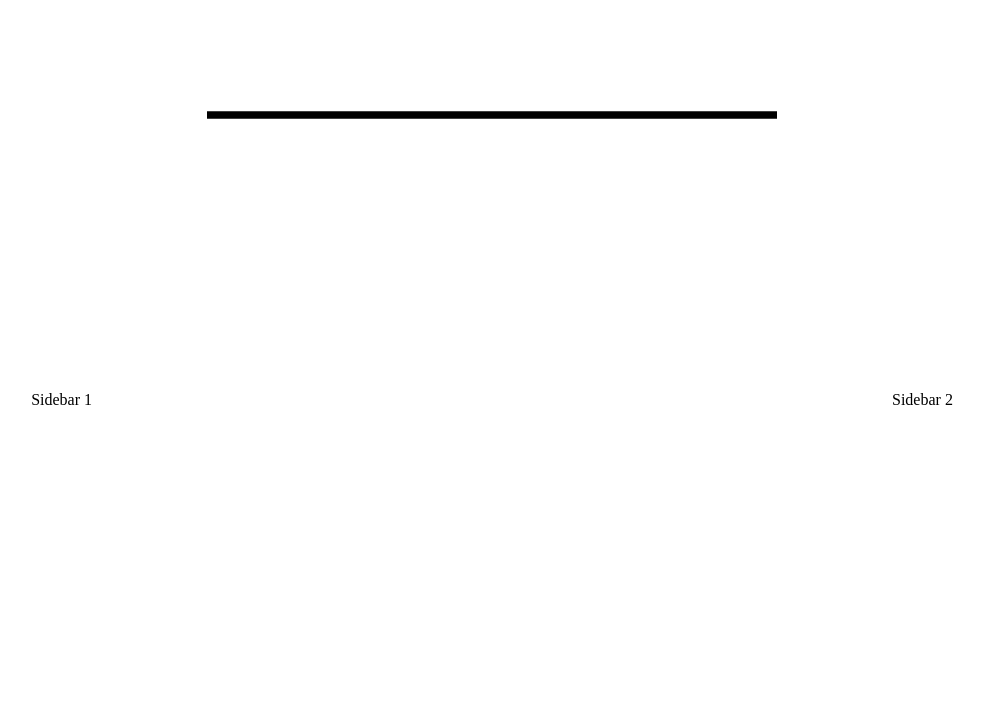
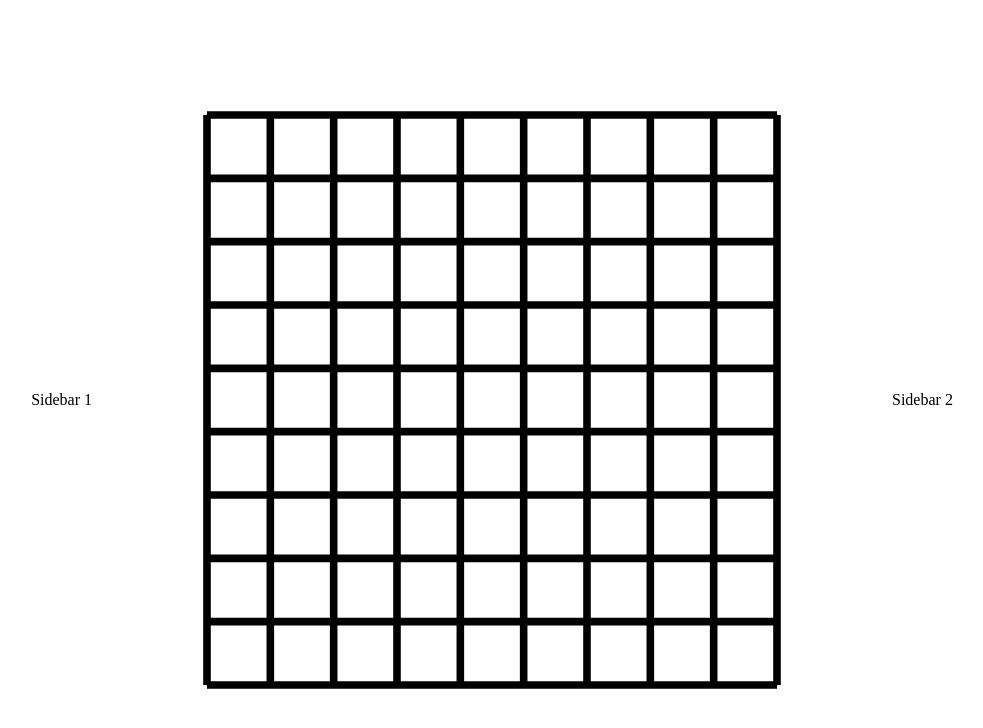
Before and after one commit to brandondong/chaos-playground, a Svelte app: page / in a window 1280 px wide. Shown: the top 728 px of the page, without its empty margins (148-1131 px from the left). Built offline with nearby package versions, Linux system fonts and the light colour scheme.

Commit message:
Draw grid lines

```diff
--- a/src/Grid.svelte
+++ b/src/Grid.svelte
@@ -8,12 +8,31 @@
 </script>
 
 <svg viewBox="0 0 {TOTAL_SIZE} {TOTAL_SIZE}">
+    <!-- Start (0, 0) at the top left of the grid.  -->
     <g
         transform="translate({(TOTAL_SIZE - GRID_SIZE) / 2} {(TOTAL_SIZE -
             GRID_SIZE) /
             2})"
     >
-        <line x1={0} y1="0" x2={GRID_SIZE} y2="0" stroke="black" />
+        <!-- Grid lines. -->
+        {#each Array(dimension + 1) as _, i}
+            <line
+                x1={0}
+                y1={i * cellSize}
+                x2={GRID_SIZE}
+                y2={i * cellSize}
+                stroke="black"
+            />
+        {/each}
+        {#each Array(dimension + 1) as _, i}
+            <line
+                x1={i * cellSize}
+                y1={0}
+                x2={i * cellSize}
+                y2={GRID_SIZE}
+                stroke="black"
+            />
+        {/each}
     </g>
 </svg>
 
```
